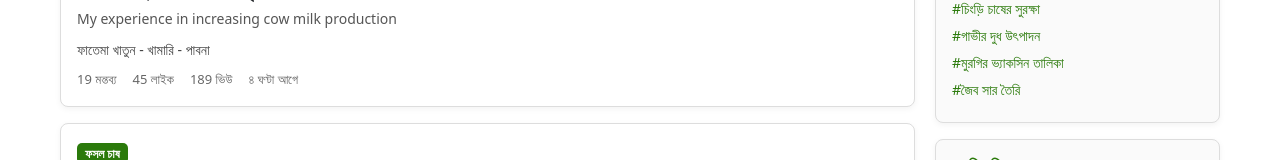
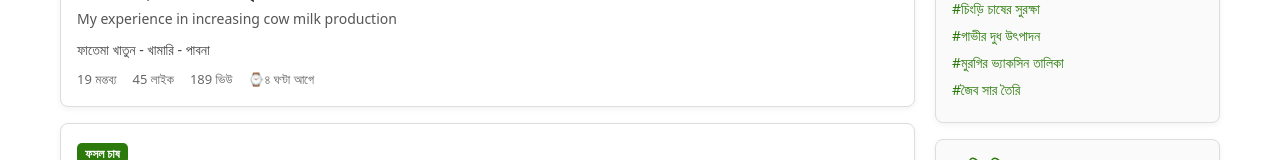
Before and after one commit to numucoccus/krishi_dibanishi, a React (Create React App) app: page /community in a window 1280 px wide. Shown: the part 422-582 px from the top of the page. Built offline with nearby package versions, Linux system fonts and the light colour scheme.

Commit message:
timechange

```diff
--- a/src/components/Community.js
+++ b/src/components/Community.js
@@ -27,7 +27,7 @@ export default function Community() {
       comments: 19,
       likes: 45,
       views: 189,
-      time: "৪ ঘণ্টা আগে"
+      time: "⌚৪ ঘণ্টা আগে"
     },
     {
       id: 3,
```
